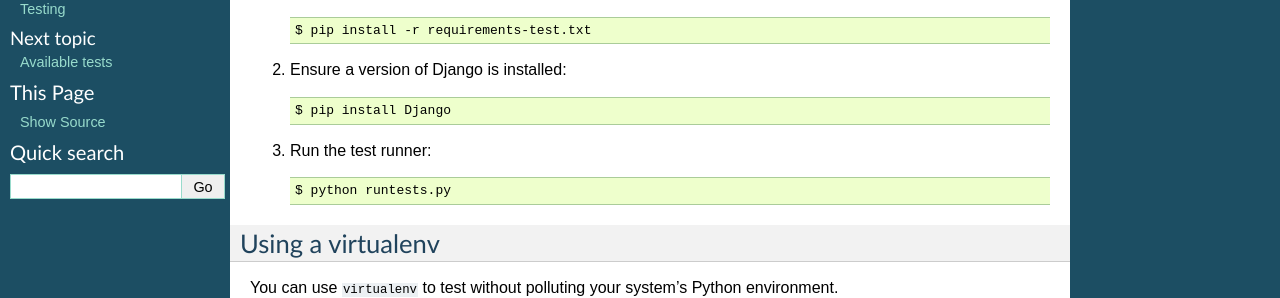
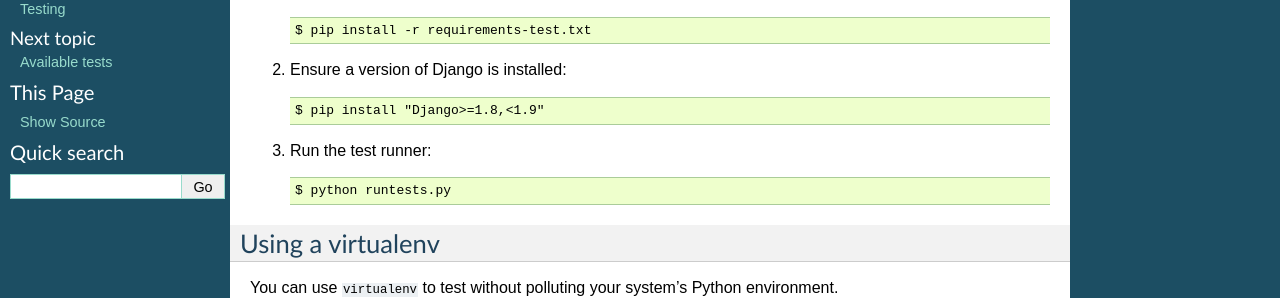
Before and after one commit to exemplarysoftware/thecut-menus, a Sphinx documentation site: the page built from docs/testing/howto.rst, in a window 1280 px wide. Shown: the part 206-504 px from the top of the page. Built offline with Sphinx 7.4.7, drawn with Linux system fonts in a browser that asks for light colours; the version number could not be read and is left out.

Commit message:
Update docs for testing we fail in Django 1.10

```diff
--- a/docs/testing/howto.rst
+++ b/docs/testing/howto.rst
@@ -14,7 +14,7 @@ You can perform basic testing against your system's Python / Django.
 
 2. Ensure a version of Django is installed::
 
-    $ pip install Django
+    $ pip install "Django>=1.8,<1.9"
 
 3. Run the test runner::
 
```
